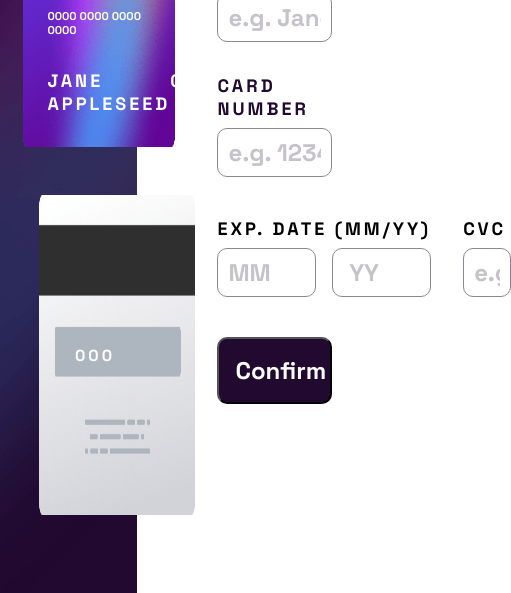
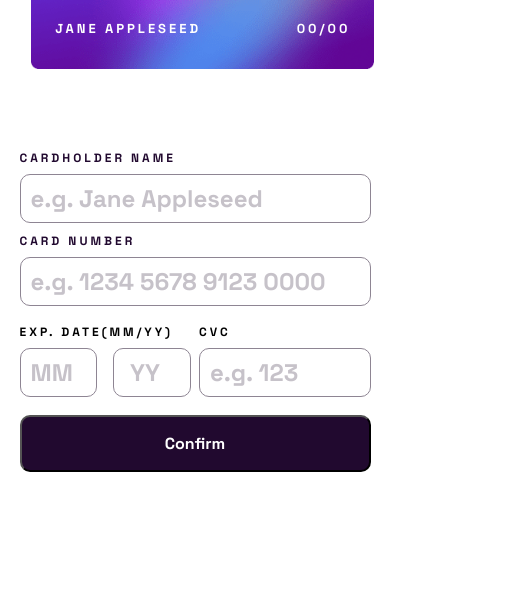
Before and after one commit to gideon-del/fem-interactice-card, a plain HTML site: page index.html in a window 390 px wide. Shown: the part 251-844 px from the top of the page, 511 px wide, since content can reach past the window. Drawn offline with Linux system fonts and the light colour scheme.

Commit message:
Mobile version
Done with the responsivesnes of the challenge. fun experices

```diff
--- a/app.js
+++ b/app.js
@@ -1,16 +1,22 @@
 "use strict";
+//Input Eleent
 const inputName = document.querySelector("#name");
 const inputNumber = document.querySelector("#number");
 const inputMonth = document.querySelector(".month");
 const inputYear = document.querySelector(".year");
 const inputCvc = document.querySelector("#cvc");
+
+//Error Element
 const numberError = document.querySelector(".number-error");
+const dateError = document.querySelector(".date-error");
+const cvcError = document.querySelector(".cvc-error");
+
+//Form and all inputs
 const form = document.querySelector("form");
 const inputs = document.querySelectorAll("input");
-const btnSubmit = document.querySelector(".btn");
+
+//Card Ellements
 const cardNum = document.querySelector(".card-num");
-const dateError = document.querySelector(".date-error");
-const cvcError = document.querySelector(".cvc-error");
 const date = document.querySelector("#card-date");
 const cvcEl = document.querySelector(".cv");
 const errorEl = document.querySelectorAll(".error");
--- a/index.html
+++ b/index.html
@@ -77,8 +77,8 @@
             >
           </div>
           <div class="form__info">
-            <div class="form__exp">
-              <label for="exp">Exp. Date (MM/YY)</label>
+            <label for="exp">Exp. Date <spaan>(MM/YY)</spaan></label>
+            <label for="cvc"> CVC</label>
             <div class="form__exp--inputs">
               <input
                 type="number"
@@ -100,10 +100,7 @@
                 maxlength="2"
               />
             </div>
-              <span class="error date-error hidden">Can't be blank</span>
-            </div>
-            <div class="cvc">
-              <label for="cvc"> CVC</label>
+
             <input
               type="number"
               name="cvc"
@@ -112,8 +109,8 @@
               min="100"
               max="999"
             />
+            <span class="error date-error hidden">Can't be blank</span>
             <span class="error cvc-error hidden">Can't be blank</span>
-            </div>
           </div>
           <button type="submit" class="btn">Confirm</button>
         </form>
--- a/scss/style.scss
+++ b/scss/style.scss
@@ -12,6 +12,28 @@
 @font-face {
   font-family: "Space Grotesk";
   src: url(../Space_Grotesk/static/SpaceGrotesk-Bold.ttf);
+}
+@mixin respond($breakpoint) {
+  @if ($breakpoint==tab-land) {
+    @media only screen and (max-width: 1024px) {
+      @content;
+    }
+  }
+  @if ($breakpoint==tab-port) {
+    @media only screen and (max-width: 921px) {
+      @content;
+    }
+  }
+  @if ($breakpoint==tab-port-small) {
+    @media only screen and (max-width: 768px) {
+      @content;
+    }
+  }
+  @if ($breakpoint==phone) {
+    @media only screen and (max-width: 600px) {
+      @content;
+    }
+  }
 }
 
 //Reset
@@ -147,7 +169,7 @@ body {
   &__info {
     display: grid;
     grid-template-columns: repeat(2, 1fr);
-    gap: 2rem;
+    gap: 1rem 2rem;
   }
   &__exp {
     display: flex;
@@ -173,13 +195,6 @@ body {
     }
   }
 }
-
-.cvc {
-  display: flex;
-  flex-direction: column;
-  gap: 0.5rem;
-  .month,
-  .year,
 #cvc {
   width: 100%;
   padding: 0.5rem 10px;
@@ -191,6 +206,10 @@ body {
     opacity: 0.5;
   }
 }
+.cvc {
+  display: flex;
+  flex-direction: column;
+  gap: 0.5rem;
 }
 .btn {
   background-color: var(--clr-very-dark-voilet);
@@ -248,3 +267,125 @@ input[type="number"] {
     width: 100%;
   }
 }
+label[for="cvc"] {
+  align-self: end;
+}
+label[for="exp"] {
+  display: flex;
+  white-space: nowrap;
+}
+@include respond(tab-land) {
+  .front-card,
+  .back-card {
+    height: 15rem;
+  }
+  .back-card {
+    padding-right: 3rem;
+  }
+  .success {
+    &__parag {
+      text-align: center;
+    }
+  }
+}
+@include respond(tab-port) {
+  .front-card,
+  .back-card {
+    height: 13rem;
+  }
+  .front-card {
+    margin-right: -7vw;
+  }
+  .back-card {
+    margin-right: -9vw;
+  }
+  .container {
+    width: 78%;
+  }
+  .card-info {
+    font-size: 13px;
+  }
+  .success {
+    &__header {
+      font-size: 2.5rem;
+      text-align: center;
+    }
+  }
+}
+@include respond(tab-port-small) {
+  body {
+    grid-template-columns: none;
+    grid-template-rows: 2.5fr 6fr;
+  }
+  .gradient {
+    flex-direction: row;
+    align-items: center;
+    justify-content: center;
+    padding-bottom: 2rem;
+  }
+  .front-card,
+  .back-card {
+    margin-right: 0;
+  }
+  .front-card {
+    position: absolute;
+    top: 17vh;
+    left: 22vw;
+  }
+  .form-container {
+    margin-left: 0;
+  }
+  .container {
+    width: 50%;
+  }
+  .form {
+    gap: 10px;
+  }
+}
+
+@include respond(phone) {
+  input {
+    padding: 0.3rem 10px;
+    font-size: 1rem;
+  }
+  .gradient {
+    padding-block: 1rem;
+    padding-right: 0.5rem;
+  }
+  .front-card,
+  .back-card {
+    width: 88vw;
+    height: 12rem;
+  }
+  .front-card {
+    left: 8vw;
+    top: 8rem;
+  }
+  .card-num {
+    font-size: 6vw;
+  }
+  .gradient {
+    justify-content: flex-end;
+  }
+  .container {
+    width: 90%;
+    margin-top: 2rem;
+    margin-inline: 0;
+  }
+  label {
+    font-size: 12px;
+    &[for="exp"] {
+      display: flex;
+      white-space: nowrap;
+    }
+  }
+  .form__info {
+    gap: 0.5rem;
+  }
+  .btn {
+    font-size: 16px;
+  }
+  .success {
+    width: 90%;
+  }
+}
```
Also changed, not shown: style/style.css, 1 other file. Lines whose indentation alone changed are shown as unchanged.
